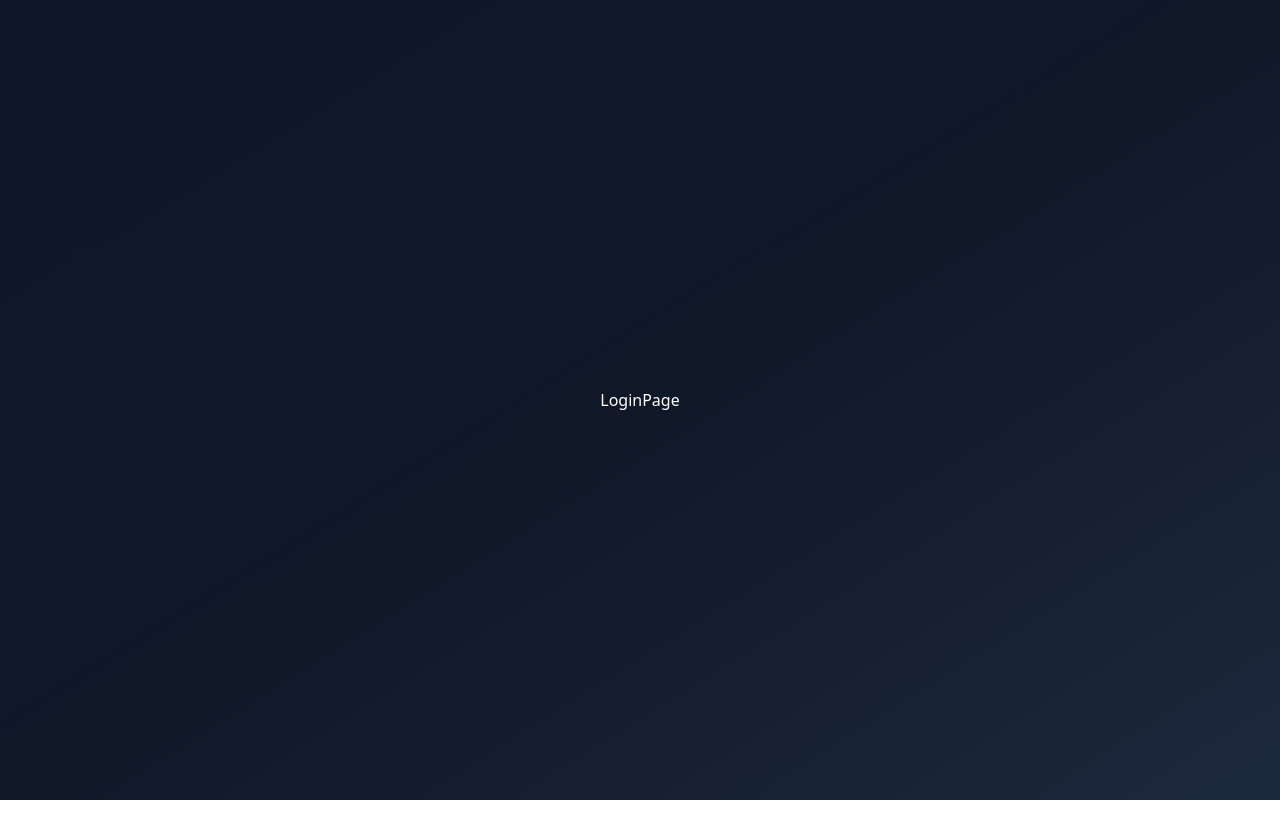
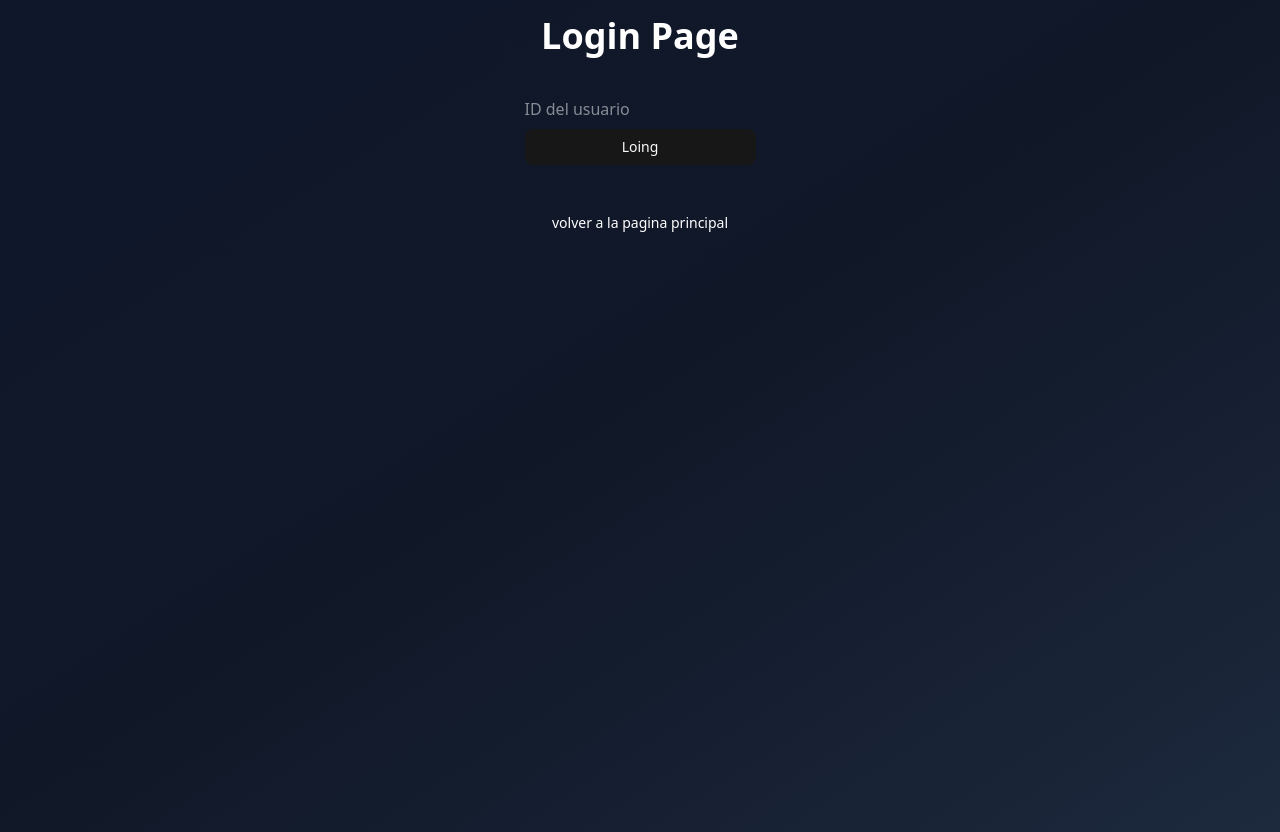
Before and after one commit to jose-angell/react-04-hooks-app, a React (Vite) app: page /login in a window 1280 px wide. Before the commit the page ends 800 px from the top, so only its background shows below. Built offline with nearby package versions, Linux system fonts and the light colour scheme.

Commit message:
feat: navegar entre pantallas

```diff
--- a/src/09-useContext/pages/about/AboutPage.tsx
+++ b/src/09-useContext/pages/about/AboutPage.tsx
@@ -1,7 +1,13 @@
-import React from 'react'
+import { Link } from "react-router"
 
 export const AboutPage = () => {
   return (
-    <div>AboutPages</div>
+    <div className='flex flex-col items-center justify-center min-h-screen'>
+      <h1 className='text-4xl font-bold'> Pagina sobre mi</h1>
+      <div className='flex flex-col gat-2'>
+        <Link to="/profile" className="hover:text-blue-500 underline text-2xl">Perfil</Link>
+        <Link to="/login" className="hover:text-blue-500 underline text-2xl">Iniciar sesion</Link>
+      </div>
+    </div>
   )
 }
--- a/src/09-useContext/pages/aut/LoginPage.tsx
+++ b/src/09-useContext/pages/aut/LoginPage.tsx
@@ -1,7 +1,20 @@
+import { Button } from '@/components/ui/button'
 import React from 'react'
+import { Link } from 'react-router'
 
 export const LoginPage = () => {
   return (
-    <div>LoginPage</div>
+    <div className='flex flex-col items-center min-h-screen'>
+      <h1 className='text-4xl font-bold'> Login Page</h1>
+      <hr/>
+      <form className='flex flex-col gap-2 my-10'>
+        <input type="text" placeholder='ID del usuario'
+        />
+        <Button type='submit' >Loing</Button>
+      </form>
+      <Link to="/about">
+        <Button variant="ghost">volver a la pagina principal</Button>
+      </Link>
+    </div>
   )
 }
--- a/src/09-useContext/pages/profile/ProfilePage.tsx
+++ b/src/09-useContext/pages/profile/ProfilePage.tsx
@@ -1,7 +1,13 @@
+import { Button } from '@/components/ui/button'
 import React from 'react'
 
 export const ProfilePage = () => {
   return (
-    <div>ProfilePage</div>
+    <div className='flex flex-col items-center justify-center min-h-screen'>
+      <h1 >Perfil del usuario</h1>
+      <hr/>
+      <pre className='my-4'>{JSON.stringify({}, null, 2)}</pre>
+      <Button variant="destructive">Salir</Button>
+    </div>
   )
 }
--- a/src/components/ui/button.tsx
+++ b/src/components/ui/button.tsx
@@ -5,7 +5,7 @@
 import { cn } from "@/lib/utils"
 
 const buttonVariants = cva(
-  "inline-flex items-center justify-center gap-2 whitespace-nowrap rounded-md text-sm font-medium transition-all disabled:pointer-events-none disabled:opacity-50 [&_svg]:pointer-events-none [&_svg:not([class*='size-'])]:size-4 shrink-0 [&_svg]:shrink-0 outline-none focus-visible:border-ring focus-visible:ring-ring/50 focus-visible:ring-[3px] aria-invalid:ring-destructive/20 dark:aria-invalid:ring-destructive/40 aria-invalid:border-destructive",
+  "inline-flex cursor-pointer items-center justify-center gap-2 whitespace-nowrap rounded-md text-sm font-medium transition-all disabled:pointer-events-none disabled:opacity-50 [&_svg]:pointer-events-none [&_svg:not([class*='size-'])]:size-4 shrink-0 [&_svg]:shrink-0 outline-none focus-visible:border-ring focus-visible:ring-ring/50 focus-visible:ring-[3px] aria-invalid:ring-destructive/20 dark:aria-invalid:ring-destructive/40 aria-invalid:border-destructive",
   {
     variants: {
       variant: {
```
